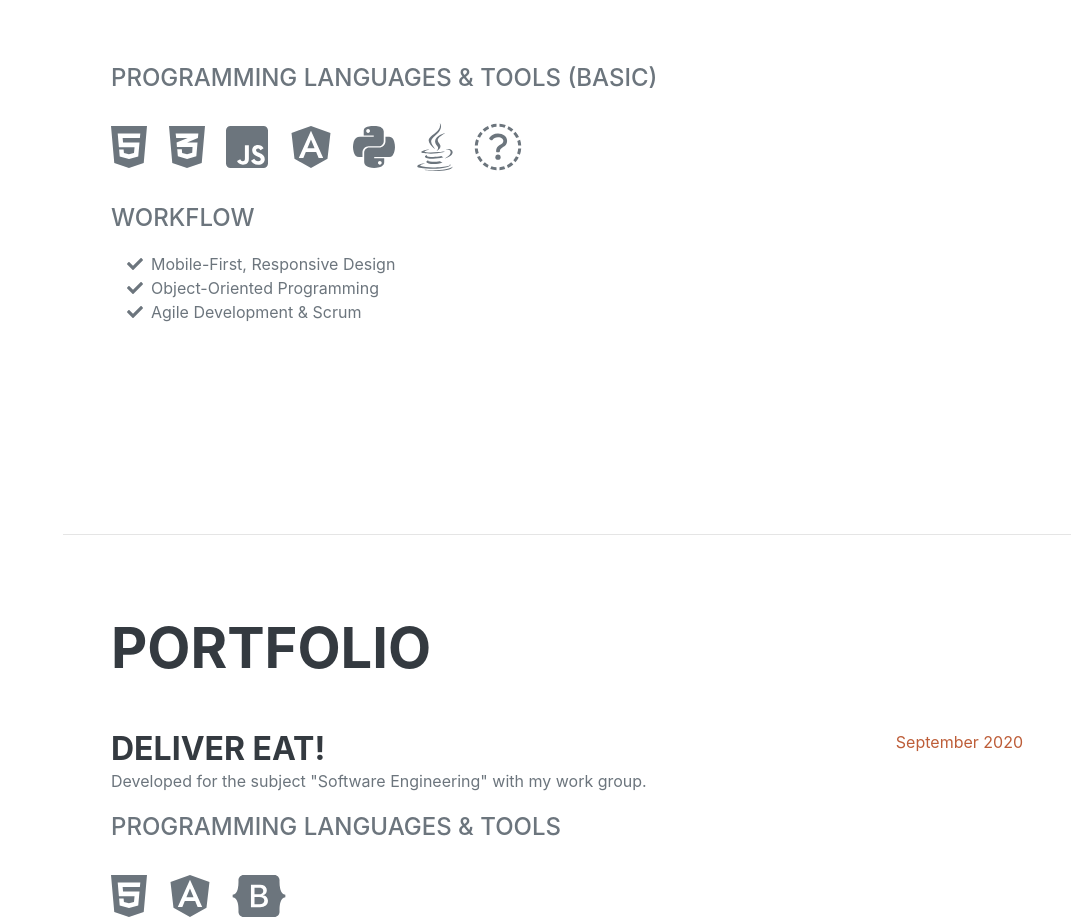
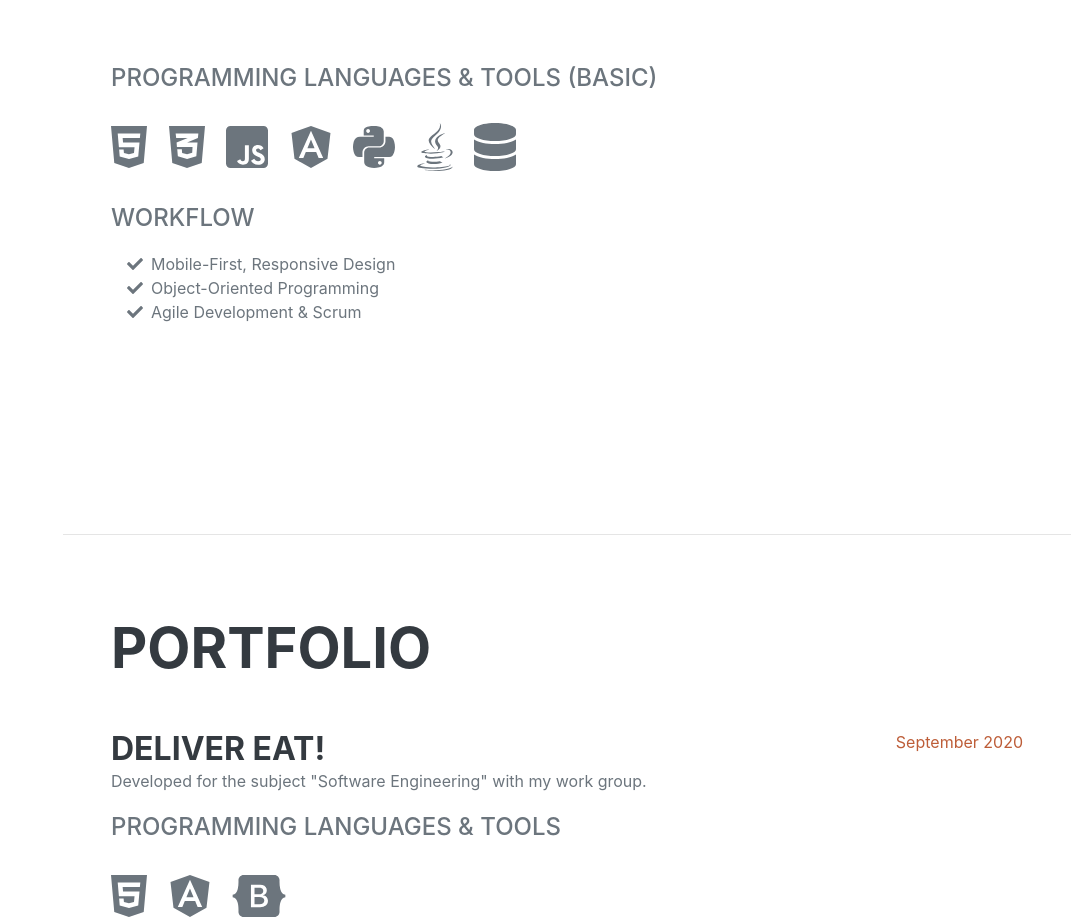
Before and after one commit to sofiapigino/sofiapigino.github.io, a plain HTML site: page index.html in a window 1280 px wide. Shown: the part 2669-3589 px from the top of the page, without its empty margins (209-1280 px from the left). Drawn offline with nearby package versions, Linux system fonts and the light colour scheme; a web font is replaced by a local one.

Commit message:
Update index.html

```diff
--- a/index.html
+++ b/index.html
@@ -122,7 +122,7 @@
                     <li class="list-inline-item" data-toggle="tooltip" data-placement="bottom" title="JAVA"><i
                             class="fab fa-java"></i></li>
                     <li class="list-inline-item" data-toggle="tooltip" data-placement="bottom" title="SQL"><i
-                            class="far fa-database"></i></li>
+                            class="fas fa-database"></i></li>
                 </ul>
                 <div class="subheading mb-3">Workflow</div>
                 <ul class="fa-ul mb-0">
```
